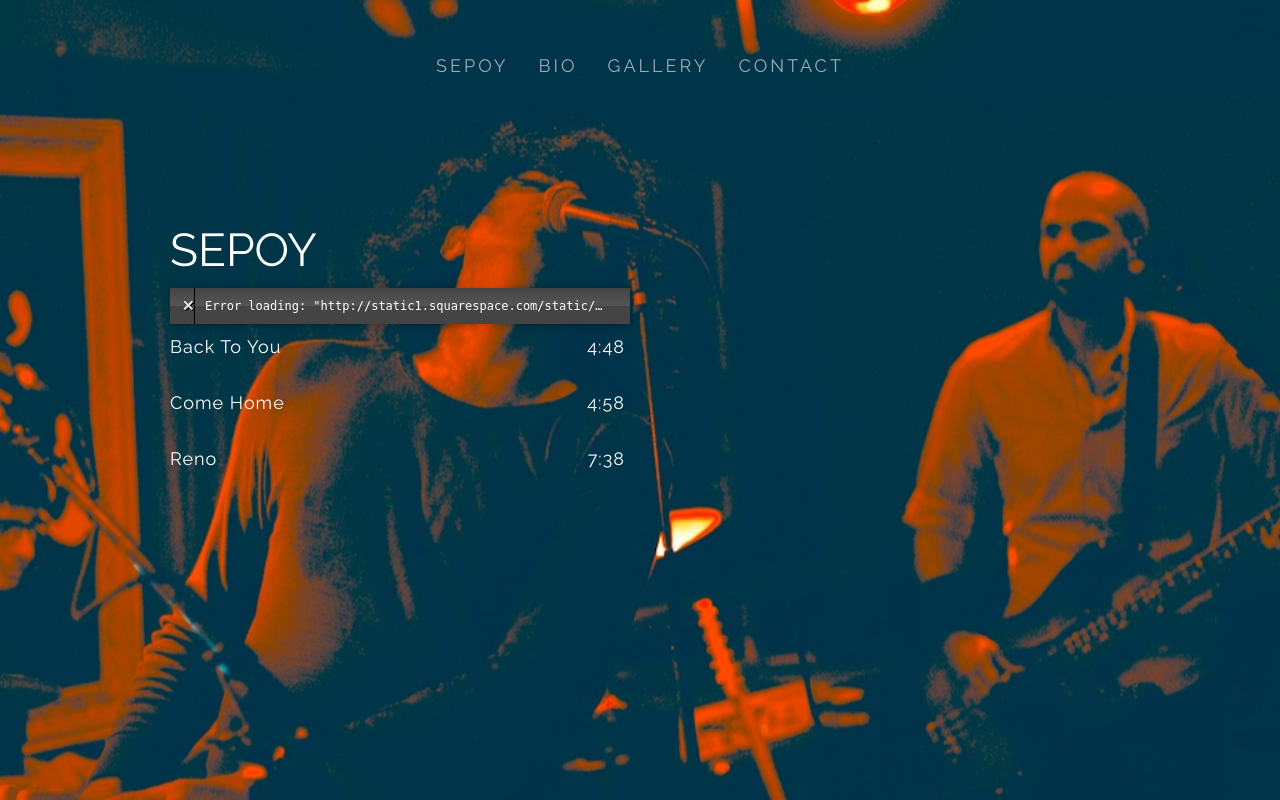
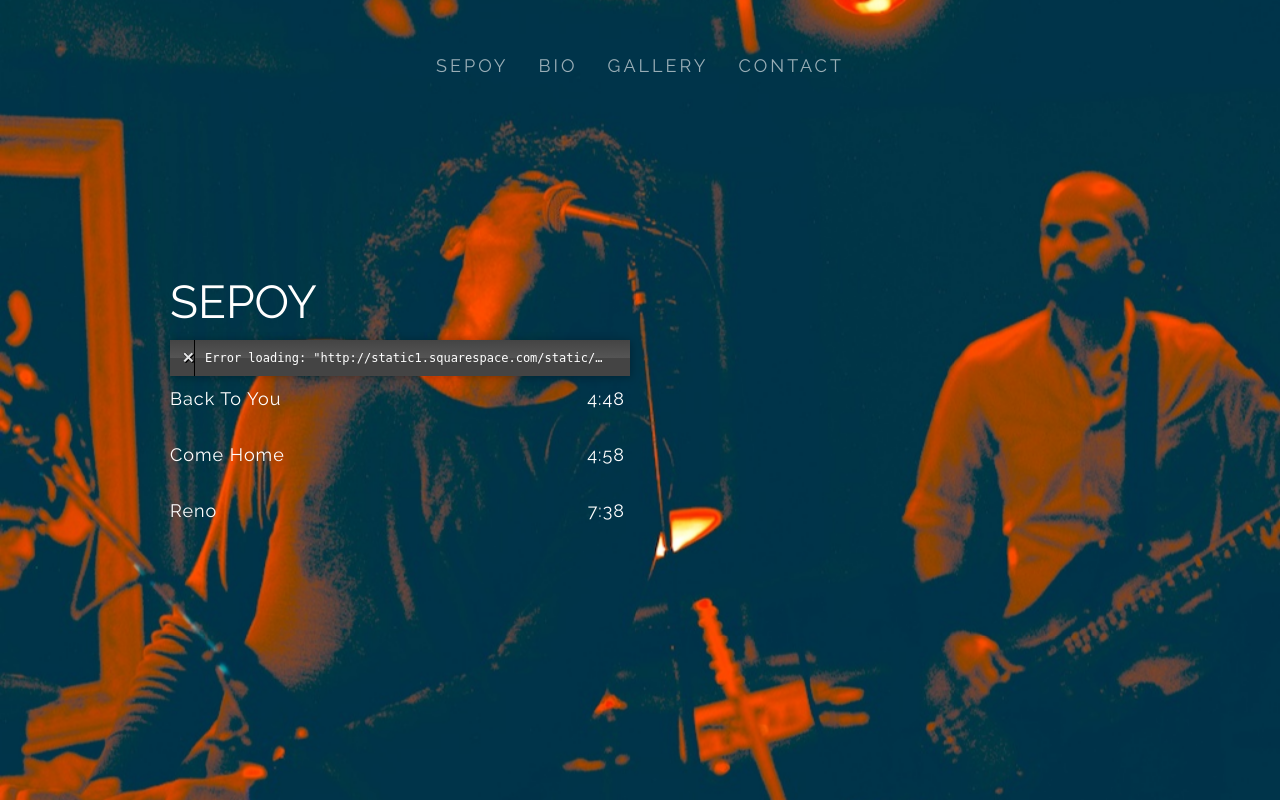
Before and after one commit to nityaoberoi/sepoy, a Flask app: page / in a window 1280 px wide. Run offline with Flask 2, Linux system fonts and the light colour scheme; style sheets or scripts are compiled from the project's sources; some libraries are stand-ins or nearby versions.

Commit message:
Remove display table from content

```diff
--- a/static/scss/pages/_base.scss
+++ b/static/scss/pages/_base.scss
@@ -6,6 +6,12 @@
 
 body {
     font-family: $font-family-sans-serif;
+}
+
+a {
+  &:hover {
+    text-decoration: none;
+  }
 }
 
 /* Header Image Background - Change the URL below to your image path (example: ../images/background.jpg) */
@@ -61,14 +67,13 @@ body {
 }
 
 .content {
-  display: table;
   height: 100%;
   position: relative;
   width: 100%;
   z-index: 999;
 
   &.splash-content {
-    padding-top: 200px;
+    padding-top: 14em;
   }
 }
 
@@ -99,6 +104,14 @@ body {
     height: 2px;
     padding-bottom: 10px;
     position: relative;
+
+    .bar {
+      position: absolute;
+      top: 0;
+      left: 0;
+      width: 0%;
+      height: 2px;
+    }
   }
 
   .track {
--- a/templates/base.html
+++ b/templates/base.html
@@ -56,7 +56,6 @@
     <script src="https://ajax.googleapis.com/ajax/libs/jquery/2.1.3/jquery.min.js"></script>
     <!-- Bootstrap Core JavaScript -->
     <script src="//maxcdn.bootstrapcdn.com/bootstrap/3.3.2/js/bootstrap.min.js"></script>
-
     {% block extra_js %}{% endblock %}
 
 </body>
```
Also changed, not shown: static/css/screen.css.
